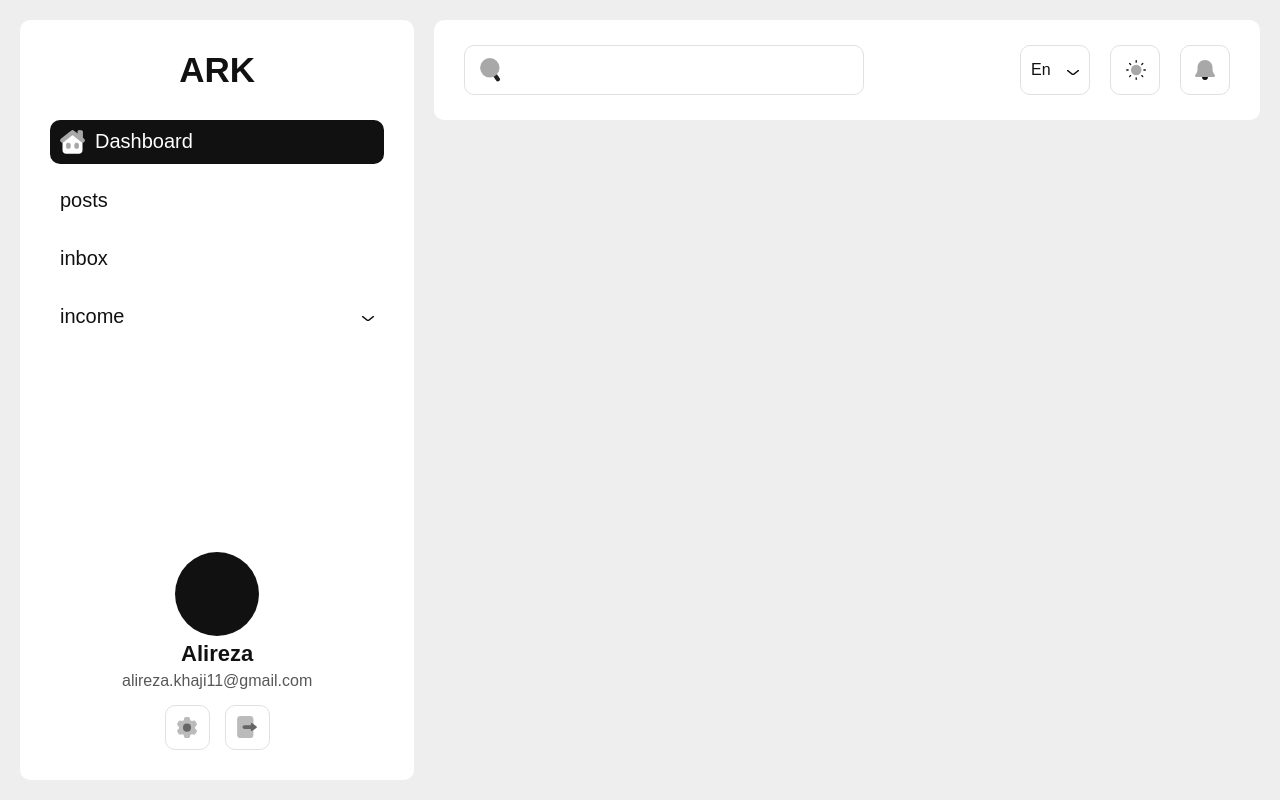
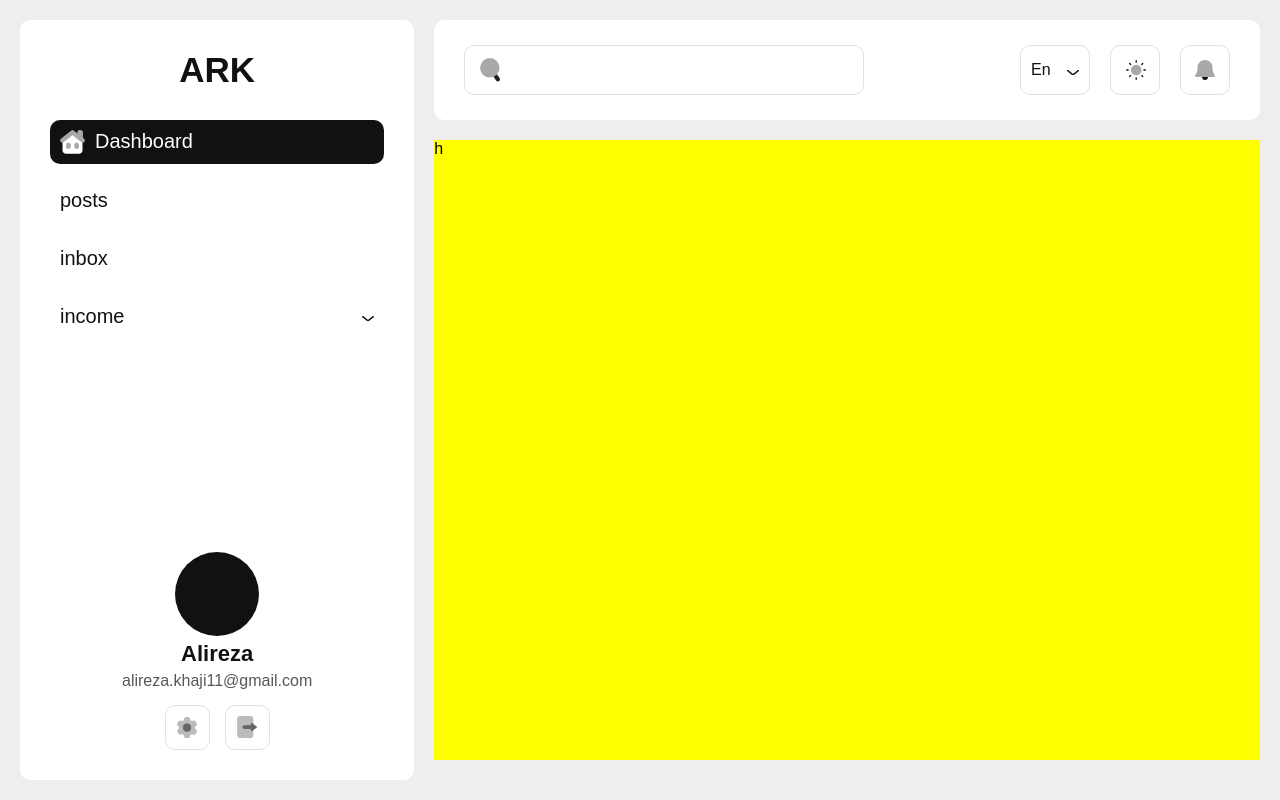
Before and after one commit to ark1111/ark-panel, a React (Vite) app: page / in a window 1280 px wide. Built offline with nearby package versions, Linux system fonts and the light colour scheme; a web font is replaced by a local one.

Commit message:
feat : theme // App / Content

```diff
--- a/src/App.tsx
+++ b/src/App.tsx
@@ -1,5 +1,5 @@
 import { useEffect, useState } from "react";
-import { Container, Page } from "./app.styled";
+import { Container, Content, Page } from "./app.styled";
 import Header from "./components/header";
 import Nav from "./components/nav";
 import { light, dark } from "./theme";
@@ -34,6 +34,9 @@ function App() {
             language={language}
             setLanguage={setLanguage}
           ></Header>
+          <Content>
+            <div style={{ width: "100%", height: "130vh",background:'yellow' }}>h</div>
+          </Content>
         </Page>
       </Container>
     </ThemeProvider>
--- a/src/app.styled.ts
+++ b/src/app.styled.ts
@@ -14,3 +14,19 @@ export const Page = styled.div`
   width: calc(100% - 400px);
   height: 100%;
 `;
+
+export const Content = styled.div`
+  width: 100%;
+  max-height: calc(100% - 140px);
+  margin: 20px 0px;
+  overflow-y: auto;
+  &::-webkit-scrollbar {
+    width: 7px;
+  }
+  &::-webkit-scrollbar-track {
+    background-color: ${(props) => props.theme.colors.primaryLight};
+  }
+  &::-webkit-scrollbar-thumb {
+    background-color: ${(props) => props.theme.colors.primary};
+  }
+`;
--- a/src/theme.ts
+++ b/src/theme.ts
@@ -15,8 +15,11 @@ export const dark = {
   name: "dark-theme",
   colors: {
     background: "#101116",
-    primary: "#2F3148BB",
-    surface: "#2F314855",
+    // primary: "#2F3148BB",
+    primary:"#282B3F",
+    primaryLight: "#282B3F77",
+    // surface: "#2F314855",
+    surface:"#191B26",
     surfaceText: "#ffffff",
     surfaceTextLight: "#ffffff99",
     border: "#E1E1E133",
```
